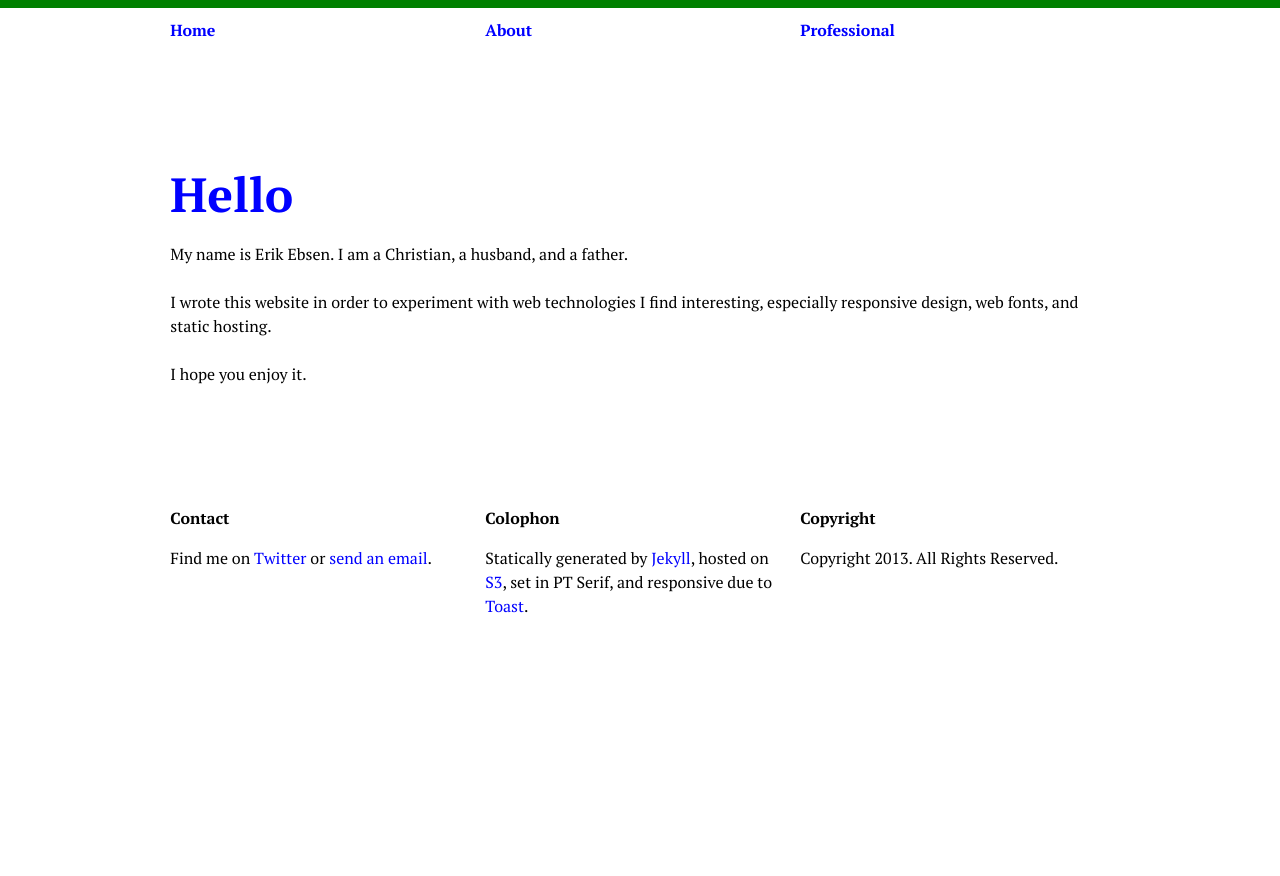
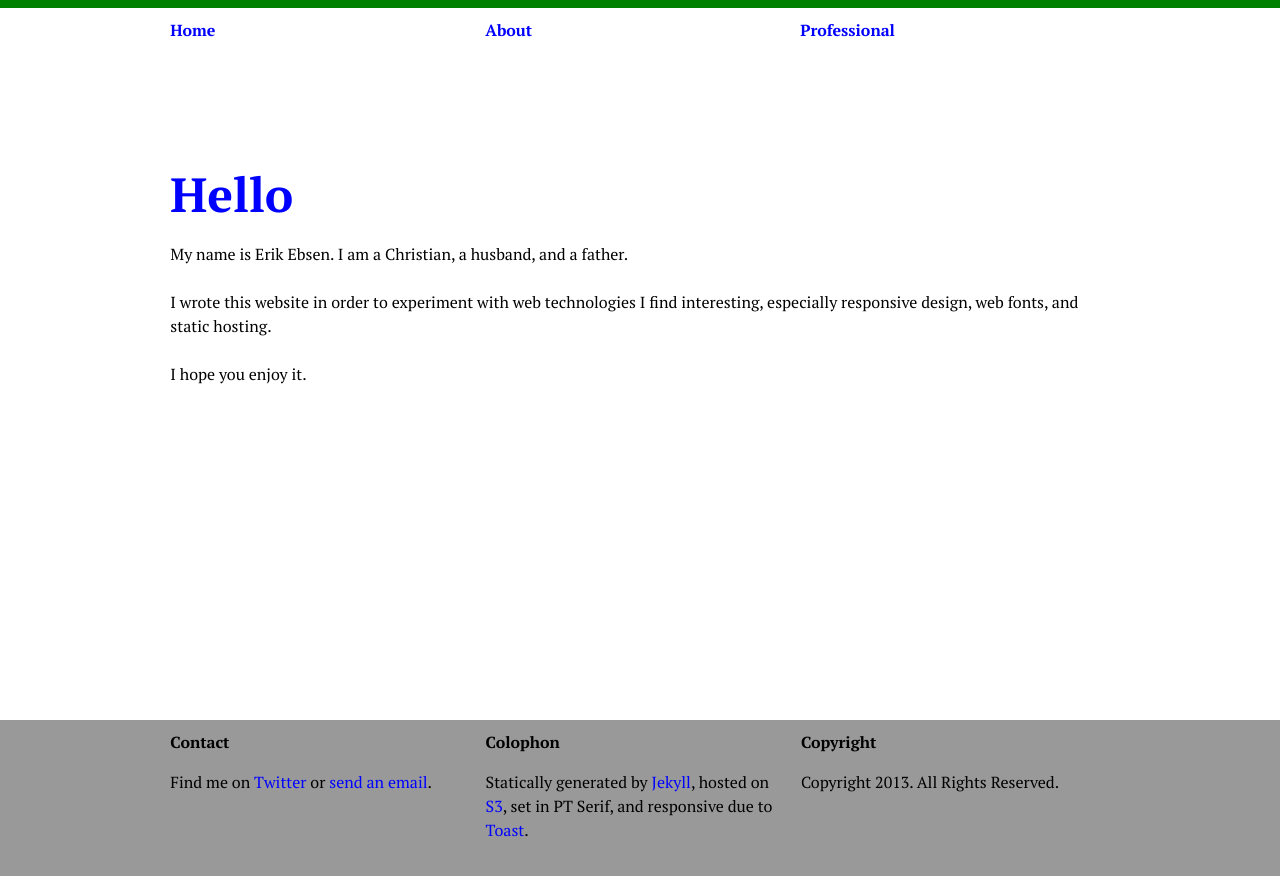
Before and after one commit to ebsen/ebsen.me, a Jekyll site: the page built from index.html, in a window 1280 px wide. Shown: the top 876 px of the page. Built offline with Jekyll 4.4.1, drawn with Linux system fonts in a browser that asks for light colours.

Commit message:
Looks like I got the footer working…other than the height limitation

```diff
--- a/_layouts/default.html
+++ b/_layouts/default.html
@@ -25,9 +25,12 @@
 		<article class="grids">
 			{{ content }}
 		</article>
+	</div>
 
 	  <!-- Footer -->
-	  <footer class="grids">
+	  <footer>
+			<div class="wrap">
+				<section class="grids">
 					<section class="grid-one-third">
 						Contact
 						<p>Find me on <a href="https://twitter.com/eriklebsen/">Twitter</a> or <a href="mailto:erik.ebsen@me.com">send an email</a>.</p>
@@ -40,9 +43,11 @@
 						Copyright
 						<p>Copyright 2013. All Rights Reserved.</p>
 					</section>
+				</section>
+			</div>
 		</footer>
 
-	</div>
+
 
 </body>
 </html>
--- a/css/overrides.css
+++ b/css/overrides.css
@@ -6,6 +6,9 @@
 }
 h1, a {
 	color: blue; /* 'a' will eventually be strongest blue, h* will be lightest */
+}
+footer {
+	background-color: #999;
 }
 
 /*************
@@ -25,7 +28,17 @@ section p {
 /*************
 	LAYOUT
 *************/
+html, body {
+	height: 100%;
+}
 .top-bar {
 	width: 100%;
 	height: 0.5em;
 }
+footer {
+	position: fixed;
+	left: 0px;
+	bottom: 0px;
+	height: 180px;
+	width: 100%;
+}
```
Lines whose indentation alone changed are shown as unchanged.
